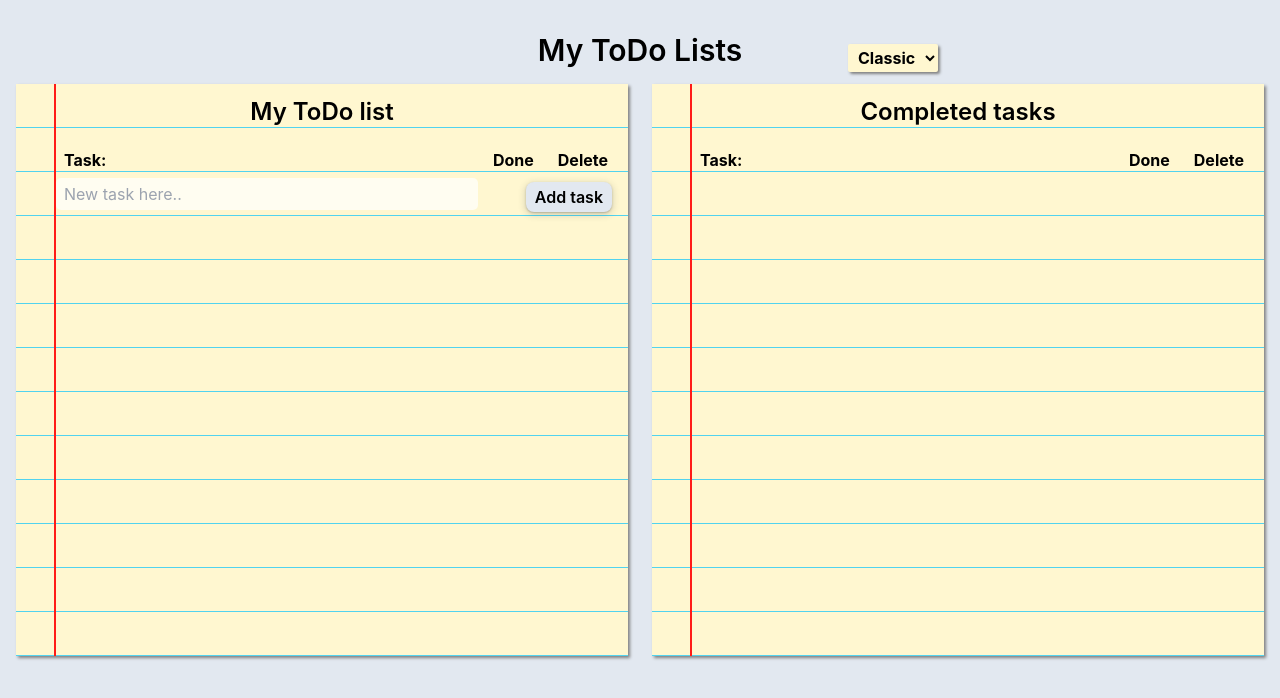
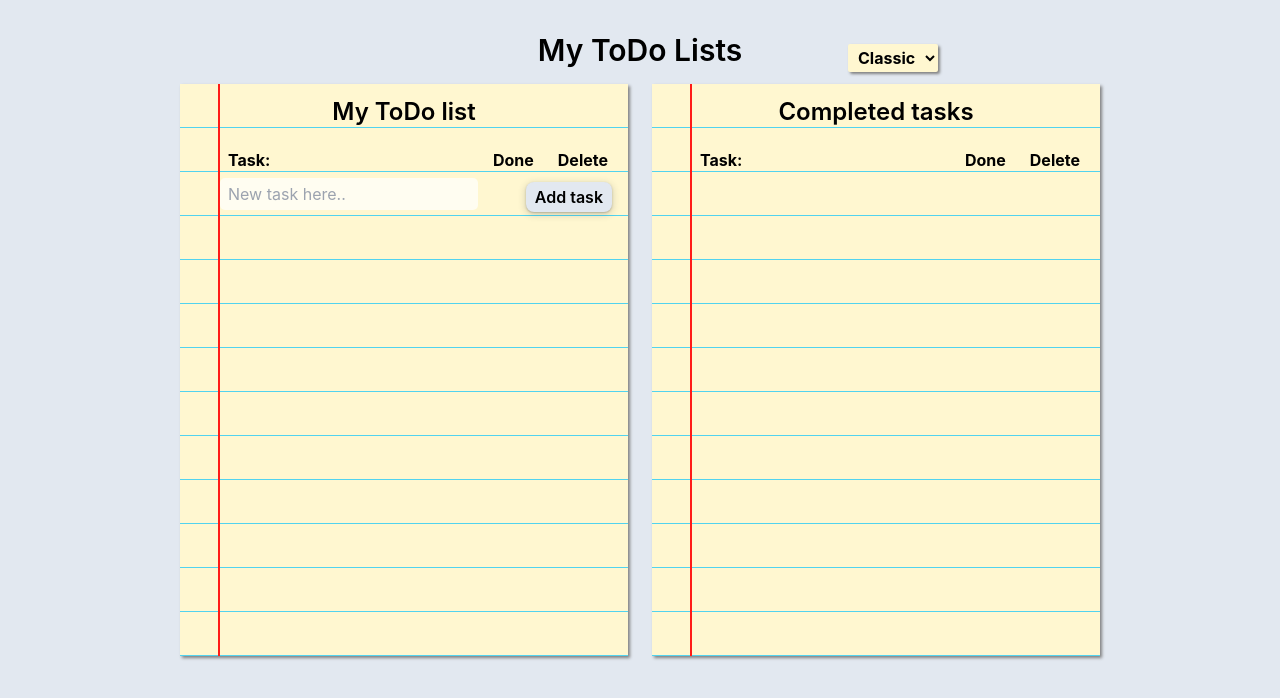
Before and after one commit to Ballademager/todo-react, a Svelte app: page / in a window 1280 px wide. Shown: the top 698 px of the page. Built offline with nearby package versions, Linux system fonts and the light colour scheme.

Commit message:
Only widen notepad when content needs it
Co-Authored-By: Claude Opus 5.5 <noreply@anthropic.com>

```diff
--- a/src/components/List.svelte
+++ b/src/components/List.svelte
@@ -41,8 +41,9 @@
   .noteblock {
     position: relative;
     display: grid;
-    width: 42rem;
-    max-width: 100%;
+    width: fit-content;
+    min-width: 28rem;
+    max-width: min(42rem, 100%);
     grid-auto-rows: minmax(44px, auto);
     grid-template-columns: 1fr;
     align-content: start;
@@ -68,6 +69,7 @@
   @media (width < 466px) {
     .noteblock {
       width: 100%;
+      min-width: 0;
     }
   }
 
```
